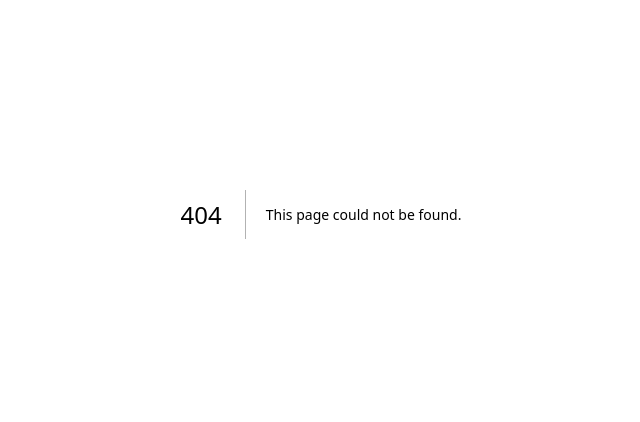
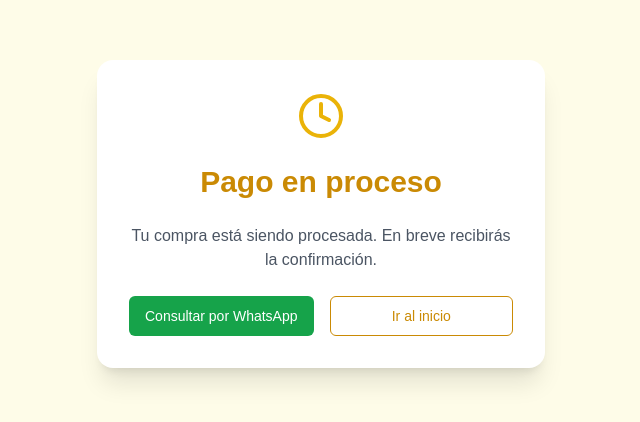
Before and after one commit to roots-cooperativa-dev/frontend-rootscoop, a Next.js app in the folder front/: page /profile/carrito/pendingCompra in a window 1280 px wide. Before the commit this address had no page. Shown: the part 186-608 px from the top of the page, without its empty margins (319-959 px from the left). Built offline with nearby package versions, Linux system fonts and the light colour scheme.

Commit message:
back urls para el carrito

```diff
--- /dev/null
+++ b/front/src/app/profile/carrito/failureCompra/page.tsx
@@ -0,0 +1,56 @@
+"use client";
+
+import { useSearchParams, useRouter } from "next/navigation";
+import { Suspense } from "react";
+import { Button } from "../../../../components/ui/button";
+import { XCircle } from "lucide-react";
+
+function FailureCompraContent() {
+  const searchParams = useSearchParams();
+  const paymentId = searchParams?.get("payment_id");
+  const router = useRouter();
+
+  const whatsappLink = "https://wa.link/b4wyji";
+
+  return (
+    <div className="min-h-screen flex flex-col justify-center items-center bg-red-50 px-4">
+      <div className="bg-white shadow-xl rounded-2xl p-8 max-w-md text-center space-y-6">
+        <XCircle className="text-red-600 w-12 h-12 mx-auto" />
+        <h1 className="text-3xl font-bold text-red-600">¡Pago fallido!</h1>
+
+        {paymentId && (
+          <p className="text-sm text-gray-700">ID de pago: {paymentId}</p>
+        )}
+
+        <p className="text-gray-600">
+          Algo salió mal y tu compra no pudo procesarse. No se realizó ningún
+          cobro.
+        </p>
+
+        <div className="flex flex-col sm:flex-row gap-4 justify-center mt-4">
+          <Button
+            onClick={() => (window.location.href = whatsappLink)}
+            className="bg-green-600 hover:bg-green-700 text-white w-full"
+          >
+            Consultar por WhatsApp
+          </Button>
+          <Button
+            onClick={() => router.push("/")}
+            variant="outline"
+            className="border-red-600 text-red-600 hover:bg-red-100 w-full"
+          >
+            Ir al inicio
+          </Button>
+        </div>
+      </div>
+    </div>
+  );
+}
+
+export default function FailureCompraPage() {
+  return (
+    <Suspense fallback={<div className="text-center mt-10">Cargando...</div>}>
+      <FailureCompraContent />
+    </Suspense>
+  );
+}
--- /dev/null
+++ b/front/src/app/profile/carrito/pendingCompra/page.tsx
@@ -0,0 +1,55 @@
+"use client";
+
+import { useSearchParams, useRouter } from "next/navigation";
+import { Suspense } from "react";
+import { Button } from "../../../../components/ui/button";
+import { Clock } from "lucide-react";
+
+function PendingCompraContent() {
+  const searchParams = useSearchParams();
+  const paymentId = searchParams?.get("payment_id");
+  const router = useRouter();
+
+  const whatsappLink = "https://wa.link/b4wyji";
+
+  return (
+    <div className="min-h-screen flex flex-col justify-center items-center bg-yellow-50 px-4">
+      <div className="bg-white shadow-xl rounded-2xl p-8 max-w-md text-center space-y-6">
+        <Clock className="text-yellow-500 w-12 h-12 mx-auto" />
+        <h1 className="text-3xl font-bold text-yellow-600">Pago en proceso</h1>
+
+        {paymentId && (
+          <p className="text-sm text-gray-700">ID de pago: {paymentId}</p>
+        )}
+
+        <p className="text-gray-600">
+          Tu compra está siendo procesada. En breve recibirás la confirmación.
+        </p>
+
+        <div className="flex flex-col sm:flex-row gap-4 justify-center mt-4">
+          <Button
+            onClick={() => (window.location.href = whatsappLink)}
+            className="bg-green-600 hover:bg-green-700 text-white w-full"
+          >
+            Consultar por WhatsApp
+          </Button>
+          <Button
+            onClick={() => router.push("/")}
+            variant="outline"
+            className="border-yellow-600 text-yellow-600 hover:bg-yellow-100 w-full"
+          >
+            Ir al inicio
+          </Button>
+        </div>
+      </div>
+    </div>
+  );
+}
+
+export default function PendingCompraPage() {
+  return (
+    <Suspense fallback={<div className="text-center mt-10">Cargando...</div>}>
+      <PendingCompraContent />
+    </Suspense>
+  );
+}
--- /dev/null
+++ b/front/src/app/profile/carrito/successCompra/page.tsx
@@ -0,0 +1,44 @@
+"use client";
+
+import { useSearchParams, useRouter } from "next/navigation";
+import { Suspense } from "react";
+import { Button } from "../../../../components/ui/button";
+import { CheckCircle } from "lucide-react";
+
+function SuccessCompraContent() {
+  const searchParams = useSearchParams();
+  const paymentId = searchParams?.get("payment_id");
+  const router = useRouter();
+
+  return (
+    <div className="min-h-screen flex flex-col justify-center items-center bg-green-50 px-4">
+      <div className="bg-white shadow-xl rounded-2xl p-8 max-w-md text-center space-y-6">
+        <CheckCircle className="text-green-600 w-12 h-12 mx-auto" />
+        <h1 className="text-3xl font-bold text-green-600">¡Compra aprobada!</h1>
+
+        {paymentId && (
+          <p className="text-sm text-gray-700">ID de pago: {paymentId}</p>
+        )}
+
+        <p className="text-gray-600">
+          Muchas gracias por aportar, tu compra fue procesada correctamente.
+        </p>
+
+        <Button
+          onClick={() => router.push("/")}
+          className="bg-green-600 hover:bg-green-700 text-white w-full"
+        >
+          Ir al inicio
+        </Button>
+      </div>
+    </div>
+  );
+}
+
+export default function SuccessCompraPage() {
+  return (
+    <Suspense fallback={<div className="text-center mt-10">Cargando...</div>}>
+      <SuccessCompraContent />
+    </Suspense>
+  );
+}
```
